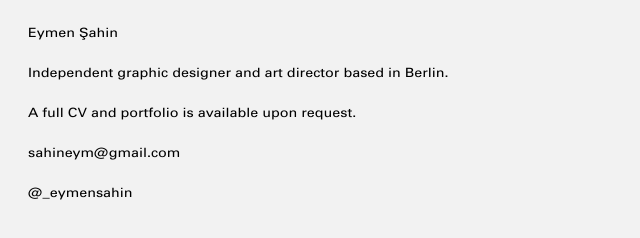
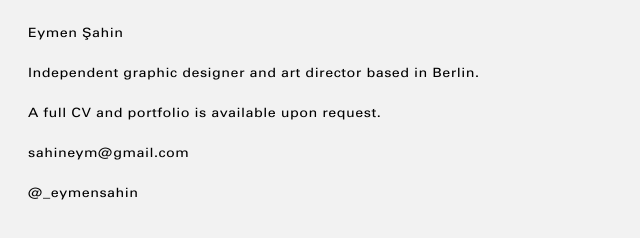
Before and after one commit to sahineym/eymensahin-website, a plain HTML site: page index.html in a window 1280 px wide. Shown: the whole page, without its empty margins (0-640 px from the left). Drawn offline with Linux system fonts and the light colour scheme.

Commit message:
Update espas 01 style.css

```diff
--- a/style.css
+++ b/style.css
@@ -18,6 +18,7 @@ body {
     color: #000000;
     margin-top: 24px; /* Top margin set to 24px */
     margin-left: 28px; /* Left margin set to 24px */
+    letter-spacing: 1px;
 }
 
 /* Container styling for alignment and spacing */
@@ -31,6 +32,7 @@ body {
 .container p {
     font-size: 0.8em;
     margin-bottom: 24px; /* Bottom margin between paragraphs set to 24px */
+    letter-spacing: 0.5px;
 }
 
 /* Link styling */
@@ -38,6 +40,7 @@ body {
     color: #000000; /* Full black */
     text-decoration: none;
     transition: color 0.3s ease; /* Smooth color transition */
+    letter-spacing: 0.5px
 }
 
 /* Hover effect: change to 50% black */
```
